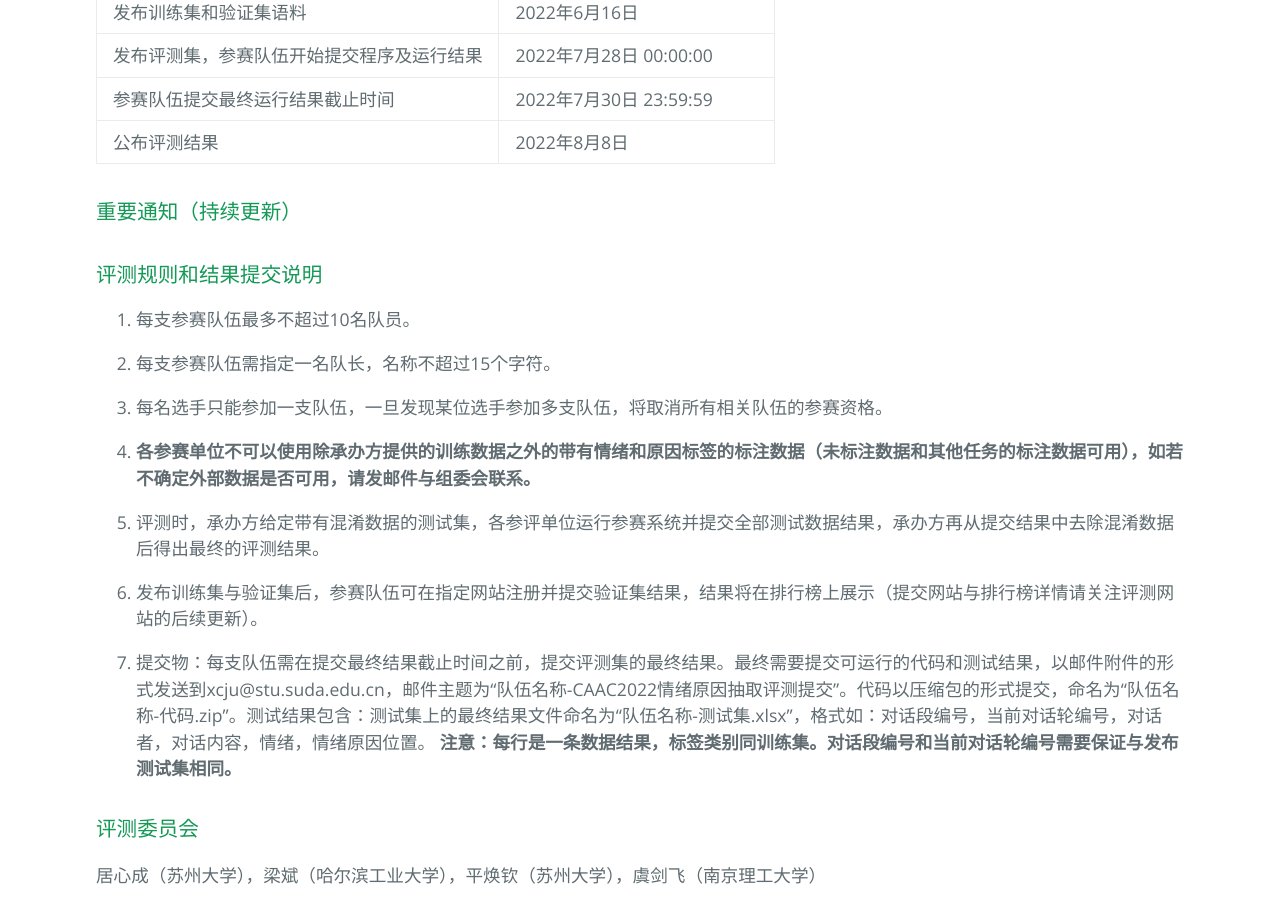
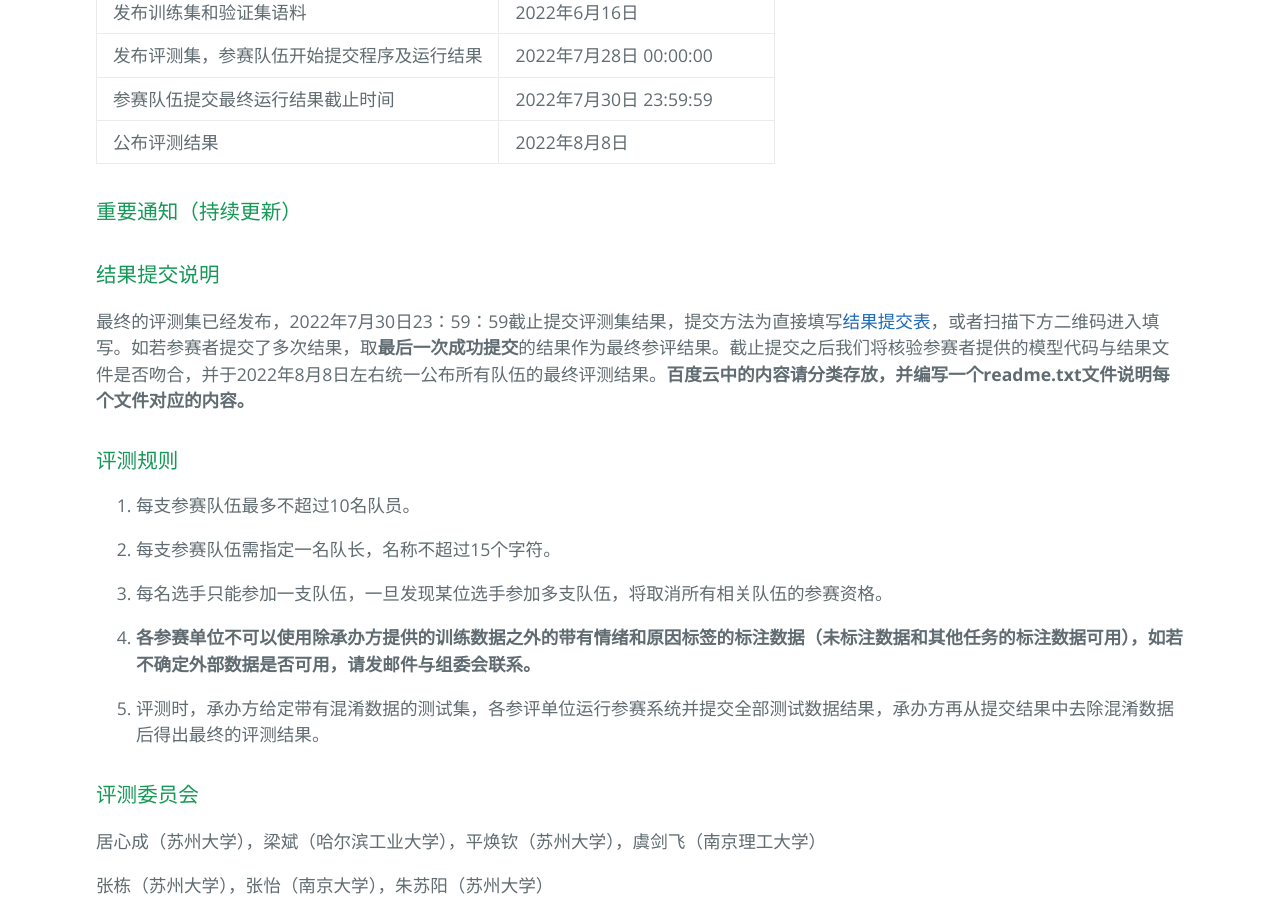
Before and after one commit to ccac2022ecemc/ccac2022ecemc.github.io, a Jekyll site: the page built from index.md, in a window 1280 px wide and 900 px high, scrolled down 4050 px. Built offline with Jekyll 4.4.1, drawn with Linux system fonts in a browser that asks for light colours; formulas are drawn with MathJax 3.

Commit message:
Update index.md

```diff
--- a/index.md
+++ b/index.md
@@ -132,6 +132,8 @@ layout: default
 
 
 ### 重要通知（持续更新）
+### 结果提交说明
+最终的评测集已经发布，2022年7月30日23：59：59截止提交评测集结果，提交方法为直接填写[结果提交表](https://docs.qq.com/form/page/DZUNMWXZWQ1NVSnpP#/fill)，或者扫描下方二维码进入填写。如若参赛者提交了多次结果，取**最后一次成功提交**的结果作为最终参评结果。截止提交之后我们将核验参赛者提供的模型代码与结果文件是否吻合，并于2022年8月8日左右统一公布所有队伍的最终评测结果。**百度云中的内容请分类存放，并编写一个readme.txt文件说明每个文件对应的内容。**
 
 <!-- - 1、我们已于2020年06月18日 23：59(星期四)向所有报名的参赛队伍发送了报名成功通知，请参赛队伍检查自己报名时填写的联系邮箱（群发邮件可能会被垃圾邮件，如若未收到请检查垃圾邮件）。对于多次填写报名表的队伍，我们取最后一次提交的报名结果作为实际报名结果（同一个提交者、负责人、联系方式视为同一队伍）。另外，部分邮箱由于其安全设置对群发邮件进行了拦截，我们已单独发邮件进行通知。请收到邮件的队伍及时修改自己的邮箱拦截设置，使其可以接受组委会发送的群发邮件，以免错过后续的重要通知。如若已经填写报名表未收到报名成功通知邮件，请发邮件联系。
 - 2、鉴于6月16日本实验室公众号**哈工大SCIR**发布了关于评测的新闻稿之后，很多对情绪分析有浓厚兴趣的研究人员刚刚得知评测信息，表达了参与评测的强烈意愿。因此经组委会商议后决定将报名日期延长至2020年6月18日 11:59 PM，请有意愿参赛者尽快完成报名，本次报名截止之后不再接受补报。
@@ -145,7 +147,7 @@ layout: default
     - 请下载技术报告模板（链接: [技术报告模板](https://pan.baidu.com/s/1u-Empjs_035x9vavM3vYmw)  密码: llmb）。技术报告使用中文撰写，页数要求6-8页，报告的结构可以根据实际情况对模板进行添加和改动，但是至少应该包含模板中列出的摘要、关键词、引言、模型及方法介绍、实验结果及分析与总结这几部分。
 - 8、**技术报告&PPT&数据集发布**：本次评测的技术报告、获奖队伍参赛PPT和全部数据集已经发布，详见**数据集下载**和**技术报告&汇报PPT**模块。
  -->
-### 评测规则和结果提交说明
+### 评测规则
 1. 每支参赛队伍最多不超过10名队员。
 
 2. 每支参赛队伍需指定一名队长，名称不超过15个字符。
@@ -155,11 +157,6 @@ layout: default
 4. **各参赛单位不可以使用除承办方提供的训练数据之外的带有情绪和原因标签的标注数据（未标注数据和其他任务的标注数据可用），如若不确定外部数据是否可用，请发邮件与组委会联系。**
 
 5. 评测时，承办方给定带有混淆数据的测试集，各参评单位运行参赛系统并提交全部测试数据结果，承办方再从提交结果中去除混淆数据后得出最终的评测结果。
-
-6. 发布训练集与验证集后，参赛队伍可在指定网站注册并提交验证集结果，结果将在排行榜上展示（提交网站与排行榜详情请关注评测网站的后续更新）。
-
-7. 提交物：每支队伍需在提交最终结果截止时间之前，提交评测集的最终结果。最终需要提交可运行的代码和测试结果，以邮件附件的形式发送到xcju@stu.suda.edu.cn，邮件主题为“队伍名称-CAAC2022情绪原因抽取评测提交”。代码以压缩包的形式提交，命名为“队伍名称-代码.zip”。测试结果包含：测试集上的最终结果文件命名为“队伍名称-测试集.xlsx”，格式如：对话段编号，当前对话轮编号，对话者，对话内容，情绪，情绪原因位置。
-**注意：每行是一条数据结果，标签类别同训练集。对话段编号和当前对话轮编号需要保证与发布测试集相同。**
 
 <!-- 1. 每支参赛队伍最多不超过10名队员。
 
```
